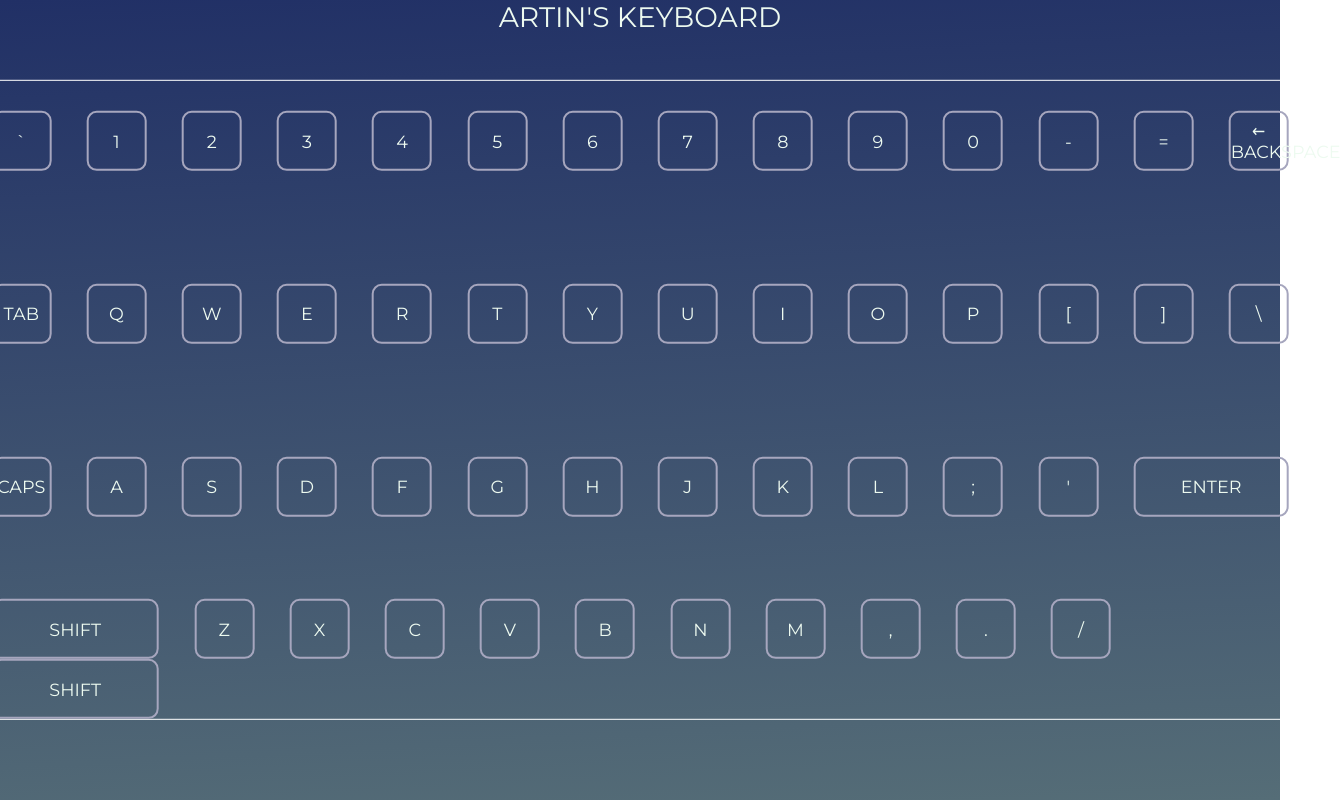
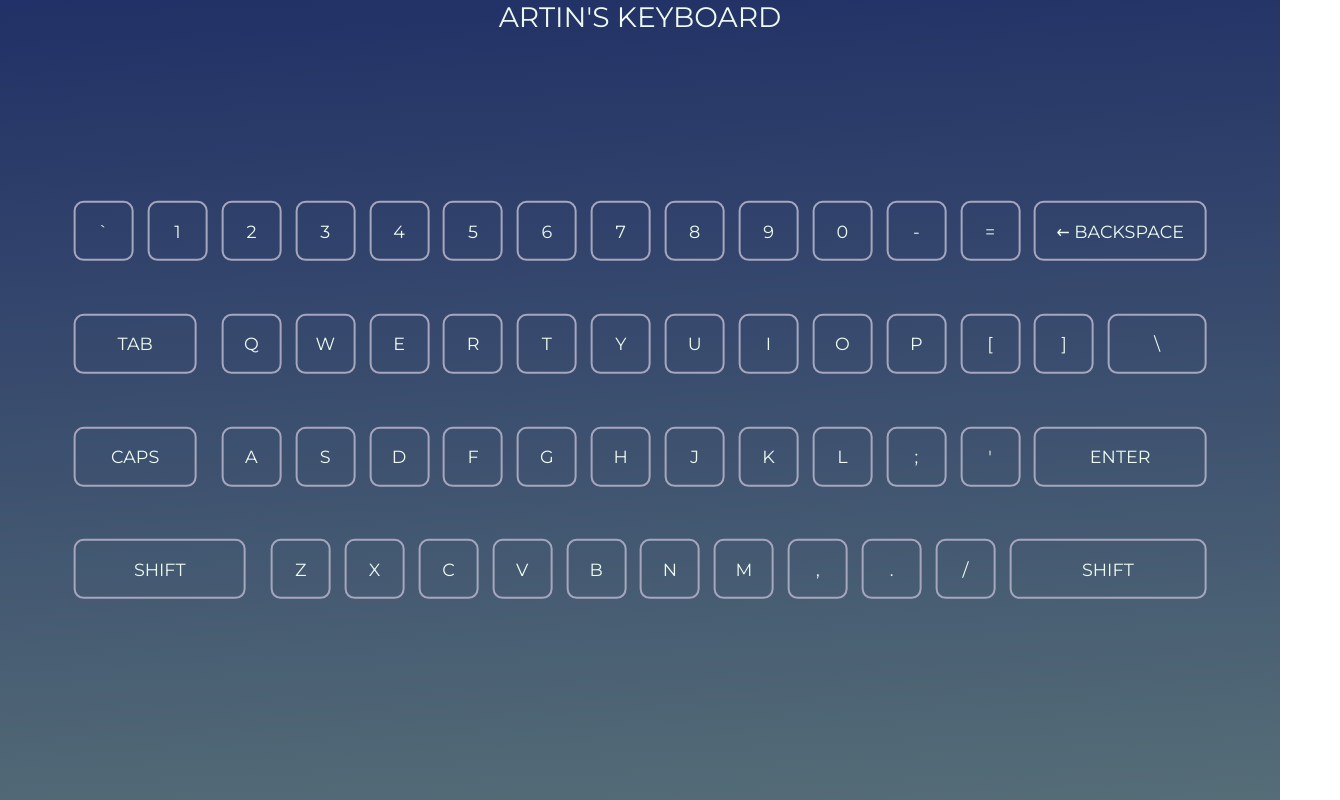
Before and after one commit to artinZareie/HTML_Homework, a plain HTML site: page index.html in a window 1280 px wide. Shown: the whole page, 1340 px wide, since content can reach past the window. Drawn offline with Linux system fonts and the light colour scheme.

Commit message:
Finally corrected my grid

```diff
--- a/index.html
+++ b/index.html
@@ -28,10 +28,10 @@
                 <button class="key fr-3">0</button>
                 <button class="key fr-3">-</button>
                 <button class="key fr-3">=</button>
-                <button class="key fr-6">← Backspace</button>
+                <button class="key fr-8">← Backspace</button>
             </div>
             <div class="flex">
-                <button class="key fr-5">Tab</button>
+                <button class="key fr-6">Tab</button>
                 <button class="key fr-3">Q</button>
                 <button class="key fr-3">W</button>
                 <button class="key fr-3">E</button>
@@ -44,10 +44,10 @@
                 <button class="key fr-3">P</button>
                 <button class="key fr-3">[</button>
                 <button class="key fr-3">]</button>
-                <button class="key fr-3">\</button>
+                <button class="key fr-5">\</button>
             </div>
             <div class="flex">
-                <button class="key fr-4">Caps</button>
+                <button class="key fr-6">Caps</button>
                 <button class="key fr-3">A</button>
                 <button class="key fr-3">S</button>
                 <button class="key fr-3">D</button>
@@ -62,7 +62,7 @@
                 <button class="key fr-8">Enter</button>
             </div>
             <div class="flex">
-                <button class="key fr-7">Shift</button>
+                <button class="key fr-8">Shift</button>
                 <button class="key fr-3">Z</button>
                 <button class="key fr-3">X</button>
                 <button class="key fr-3">C</button>
@@ -73,7 +73,7 @@
                 <button class="key fr-3">,</button>
                 <button class="key fr-3">.</button>
                 <button class="key fr-3">/</button>
-                <button class="key fr-8">Shift</button>
+                <button class="key fr-9">Shift</button>
             </div>
             <!-- <div class="flex-80">
                 <button class="key wide">Ctrl</button>
--- a/style.css
+++ b/style.css
@@ -41,7 +41,6 @@ main {
     display: grid;
     column-gap: 2rem;
     row-gap: 3rem;
-    border: 1px white solid;
     grid-template-rows: repeat(4, 1fr);
 }
 
@@ -52,7 +51,6 @@ main {
     min-height: 60px;
     border-radius: 10px;
     background: none;
-    margin: 0 1rem;
     font-size: 1rem;
 }
 
@@ -64,8 +62,8 @@ Each 0.5cm acts as 1fr
 Normal -> 1.5 cm = 3fr
 Backspace -> 3 cm = 6fr
 Tab -> 2.5 cm = 5fr
-Caps -> 2 cm = 4fr
-Enter -> 4 cm = 8fr
+Caps -> 3 cm = 6fr
+Enter -> 3 cm = 8fr
 LShift -> 3.5 cm = 7fr
 RShift -> 4 cm = 8fr
 \ -> 2cm = 4fr
@@ -74,6 +72,8 @@ RShift -> 4 cm = 8fr
 2nd row -> 22.5 = 45fr
 3nd row -> 22.5 = 45fr
 4th row -> 22.5 = 45fr
+
+Finally I add 2 more fr's to make the grid
 */
 
 .flex {
@@ -81,7 +81,8 @@ RShift -> 4 cm = 8fr
     margin: auto;
     width: 100%;
     grid-row: span 1;
-    grid-template-columns: repeat(45, 1fr);
+    grid-template-columns: repeat(47, minmax(0, 1fr));
+    gap: 1.4rem;
 }
 
 .fr-3 {
@@ -101,9 +102,13 @@ RShift -> 4 cm = 8fr
 }
 
 .fr-7 {
-    grid-column: span 8;
+    grid-column: span 7;
 }
 
 .fr-8 {
     grid-column: span 8;
 }
+
+.fr-9 {
+    grid-column: span 9;
+}
```
